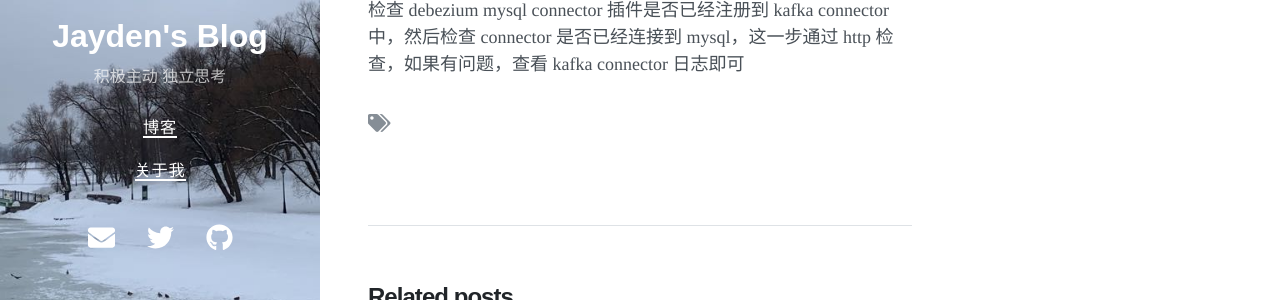
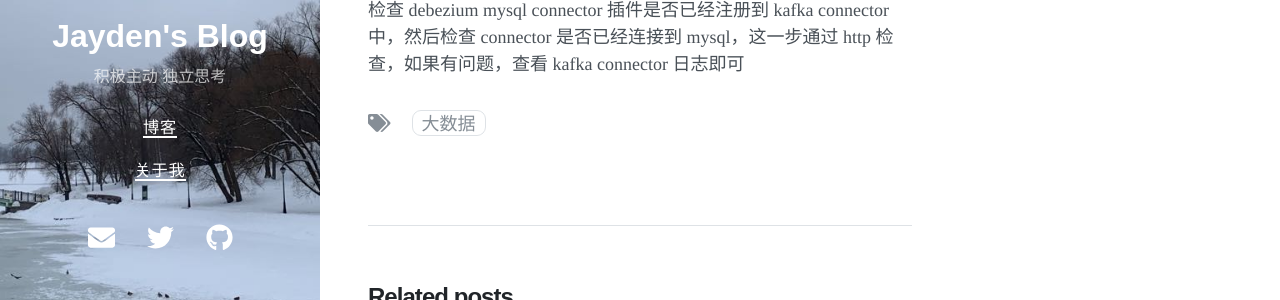
Before and after one commit to JaydenHu6/JaydenHu6.github.io, a Jekyll site: the page built from _posts/2022-11-05-debezium订阅mysql binlog踩坑记录.md, in a window 1280 px wide and 900 px high, scrolled down 3151 px. Shown: the part 362-662 px from the top of the window. Built offline with Jekyll 4.4.1, drawn with Linux system fonts in a browser that asks for light colours; nearby versions of some CDN libraries.

Commit message:
update: add debezium mysql binlog doc

```diff
--- a/_posts/2022-11-05-debezium订阅mysql binlog踩坑记录.md
+++ b/_posts/2022-11-05-debezium订阅mysql binlog踩坑记录.md
@@ -3,7 +3,8 @@ layout: post
 title: Debezium 订阅 Mysql binlog
 date: 2022-11-05
 last_modified_at: 2022-11-05
-categories: [bigdata]
+categories: [大数据]
+tags: [大数据]
 toc:  true
 original: true
 author: [Jayden]
```
